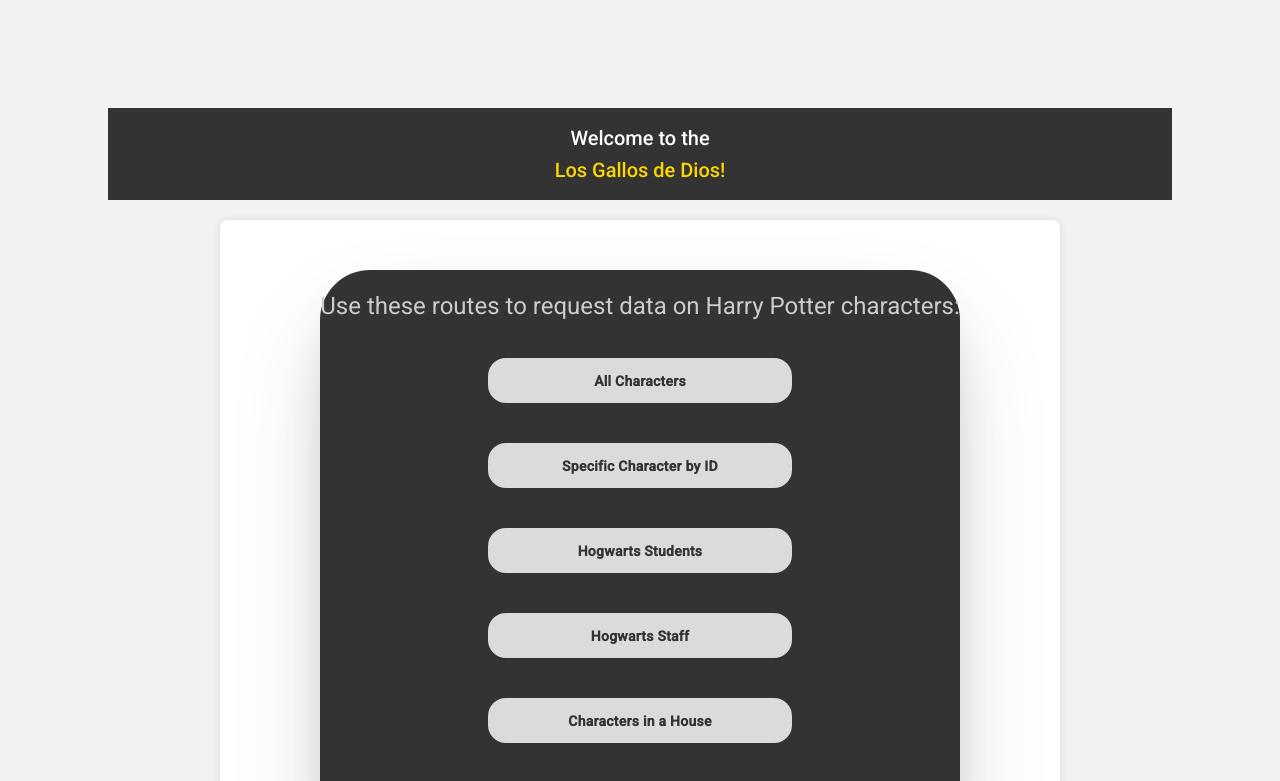
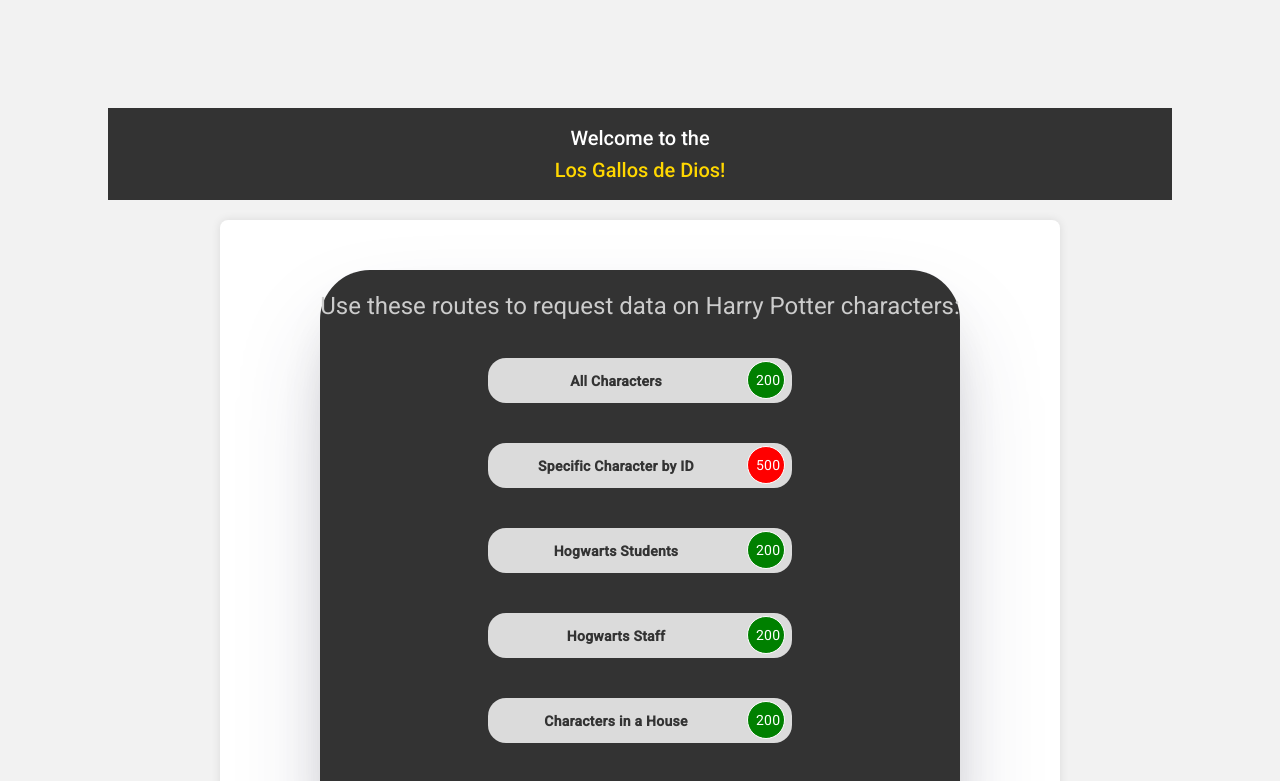
Before and after one commit to BraveB/hackaton-gallos, an Angular app: page /home in a window 1280 px wide. Shown: the top 781 px of the page. Built offline with nearby package versions, Linux system fonts and the light colour scheme.

Commit message:
Add status on item list

```diff
--- a/src/app/components/list-item/list-item.component.html
+++ b/src/app/components/list-item/list-item.component.html
@@ -1,8 +1,26 @@
 <ul class="container_style">
-    <li class="container_li"><a href="https://hp-api.onrender.com/api/characters" >All Characters</a></li>
-    <li class="container_li"><a href="https://hp-api.onrender.com/api/character/:id" >Specific Character by ID</a></li>
-    <li class="container_li"><a href="https://hp-api.onrender.com/api/characters/students" >Hogwarts Students</a></li>
-    <li class="container_li"><a href="https://hp-api.onrender.com/api/characters/staff" >Hogwarts Staff</a></li>
-    <li class="container_li"><a href="https://hp-api.onrender.com/api/characters/house/gryffindor" >Characters in a House</a></li>
-    <li class="container_li"><a href="https://hp-api.onrender.com/api/spells" >All Spells</a></li>
+    <li class="container_li">
+        <a href="https://hp-api.onrender.com/api/characters" >All Characters</a>
+        <span class="green">200</span>
+    </li>
+    <li class="container_li">
+        <a href="https://hp-api.onrender.com/api/character/:id" >Specific Character by ID</a>
+        <span class="red">500</span>
+    </li>
+    <li class="container_li">
+        <a href="https://hp-api.onrender.com/api/characters/students" >Hogwarts Students</a>
+        <span class="green">200</span>
+    </li>
+    <li class="container_li">
+        <a href="https://hp-api.onrender.com/api/characters/staff" >Hogwarts Staff</a>
+        <span class="green">200</span>
+    </li>
+    <li class="container_li">
+        <a href="https://hp-api.onrender.com/api/characters/house/gryffindor" >Characters in a House</a>
+        <span class="green">200</span>
+    </li>
+    <li class="container_li">
+        <a href="https://hp-api.onrender.com/api/spells" >All Spells</a>
+        <span class="green">200</span>
+    </li>
 </ul>
--- a/src/app/components/list-item/list-item.component.scss
+++ b/src/app/components/list-item/list-item.component.scss
@@ -5,7 +5,7 @@
   flex-direction: column;
   justify-content: center;
 }
-.container_li{
+.container_li {
   margin: 20px;
   background-color: #dbdbdb;
   color: white;
@@ -16,8 +16,30 @@
   padding-top: 13px;
   border-radius: 18px;
 }
-  .container_li:hover{
+.container_li:hover {
   background-color: #ffd700;
   color: white;
   cursor: pointer;
 }
+
+span {
+  border-radius: 50%;
+  width: 20px;
+  height: 20px;
+  padding: 8px;
+  margin-left: 5px;
+  margin-right: 5px;
+  float: right;
+  transform: translateY(-10px);
+  border: 1px solid;
+  color: white;
+  text-align: center;
+}
+
+.red {
+  background-color: red;
+}
+
+.green {
+  background-color: green;
+}
```
Lines whose indentation alone changed are shown as unchanged.
